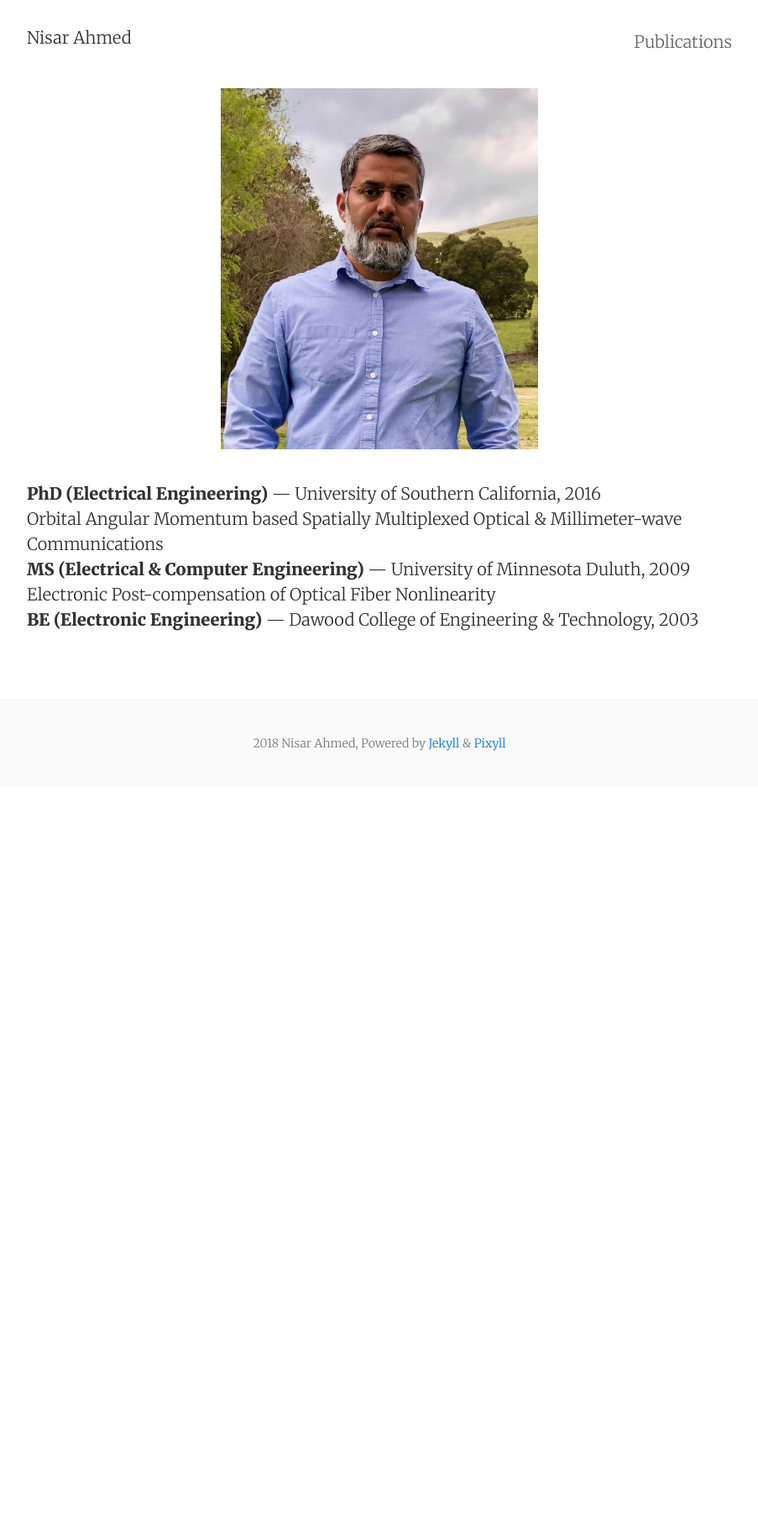
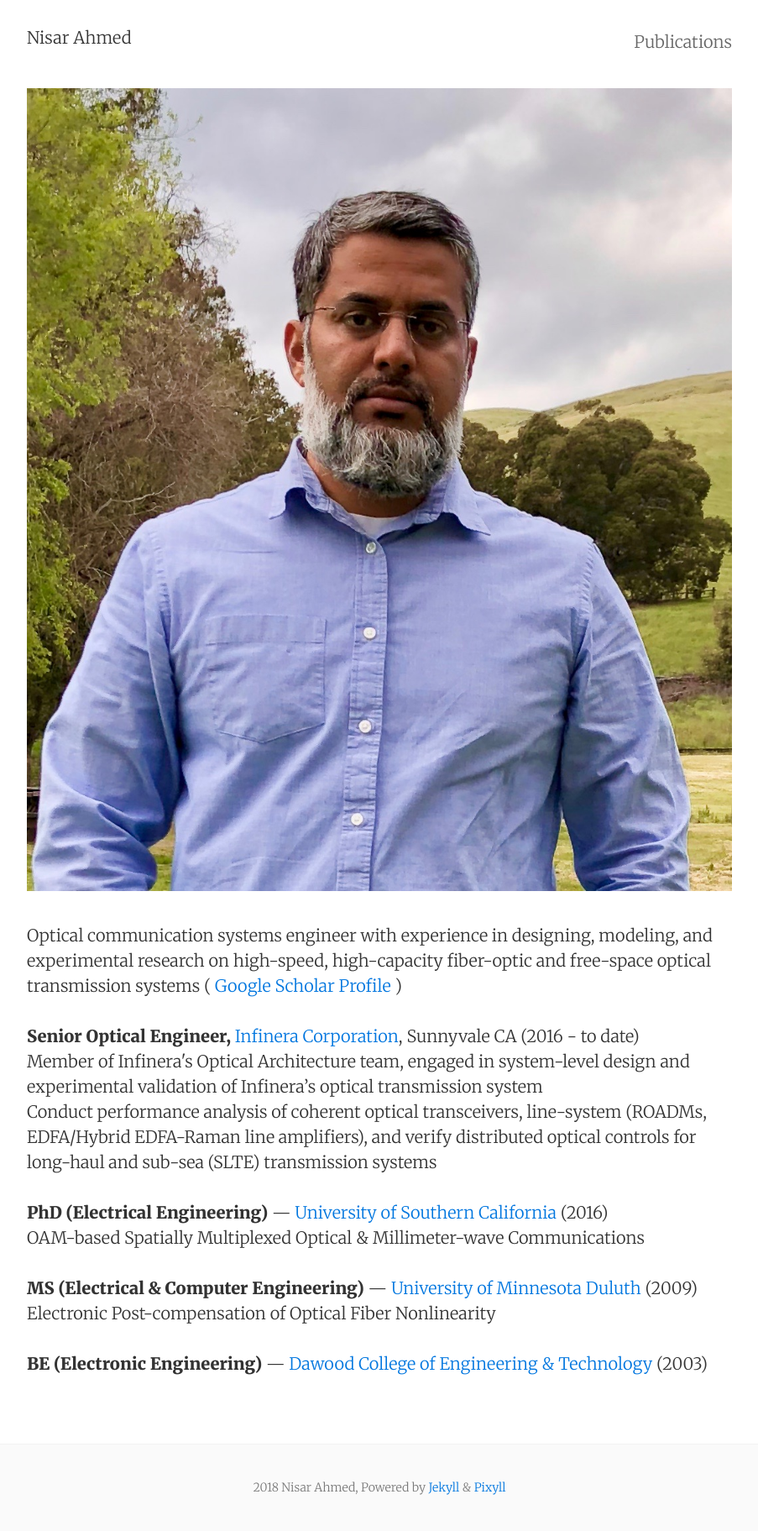
Before and after one commit to nisarahm/nisarahm.github.io, a Jekyll site: the page built from index.html, in a window 1280 px wide. Shown: the whole page at 84% size, without its empty margins (188-1091 px from the left). Built offline with Jekyll 4.4.1, drawn with Linux system fonts in a browser that asks for light colours; the list of posts is cut into pages by our own code; before the commit the page ends 937 px from its top, so only the background shows below that.

Commit message:
Add files via upload
Update

```diff
--- a/index.html
+++ b/index.html
@@ -5,19 +5,34 @@ layout: default
 <div class="home">
 
   <div style="text-align: center;">
-    <img src="/images/profile01.jpg" width="45%" height="45%">
+    <img src="/images/profile01.jpg" width="100%" height="100%">
   </div>
 
   <br>
-  <b>PhD (Electrical Engineering)</b> &#x2014 University of Southern California, 2016
+  Optical communication systems engineer with experience in designing, modeling,
+  and experimental research on high-speed, high-capacity fiber-optic and free-space
+  optical transmission systems
+  (<a href="https://scholar.google.com/citations?user=DioWa5AAAAAJ&hl=en&authuser=1"> Google Scholar Profile</a> )
   <br>
-  Orbital Angular Momentum based Spatially Multiplexed Optical & Millimeter-wave Communications
   <br>
-  <b>MS (Electrical & Computer Engineering)</b> &#x2014 University of Minnesota Duluth, 2009
+  <b>Senior Optical Engineer,</b> <a href="https://www.infinera.com">Infinera Corporation</a>, Sunnyvale CA (2016 - to date)
+  <br>
+  Member of Infinera's Optical Architecture team, engaged in system-level design and experimental validation of Infinera’s optical transmission system
+  <br>
+  Conduct performance analysis of coherent optical transceivers, line-system (ROADMs, EDFA/Hybrid EDFA-Raman line amplifiers), and verify distributed optical controls for long-haul and sub-sea (SLTE) transmission systems
+  <br>
+  <br>
+  <b>PhD (Electrical Engineering)</b> &#x2014 <a href="https://www.usc.edu">University of Southern California</a> (2016)
+  <br>
+  OAM-based Spatially Multiplexed Optical & Millimeter-wave Communications
+  <br>
+  <br>
+  <b>MS (Electrical & Computer Engineering)</b> &#x2014 <a href="http://d.umn.edu">University of Minnesota Duluth</a> (2009)
   <br>
   Electronic Post-compensation of Optical Fiber Nonlinearity
   <br>
-  <b>BE (Electronic Engineering)</b> &#x2014 Dawood College of Engineering & Technology, 2003
+  <br>
+  <b>BE (Electronic Engineering)</b> &#x2014 <a href="https://duet.edu.pk">Dawood College of Engineering & Technology</a> (2003)
   <br>
   <br>
   <br>
```
